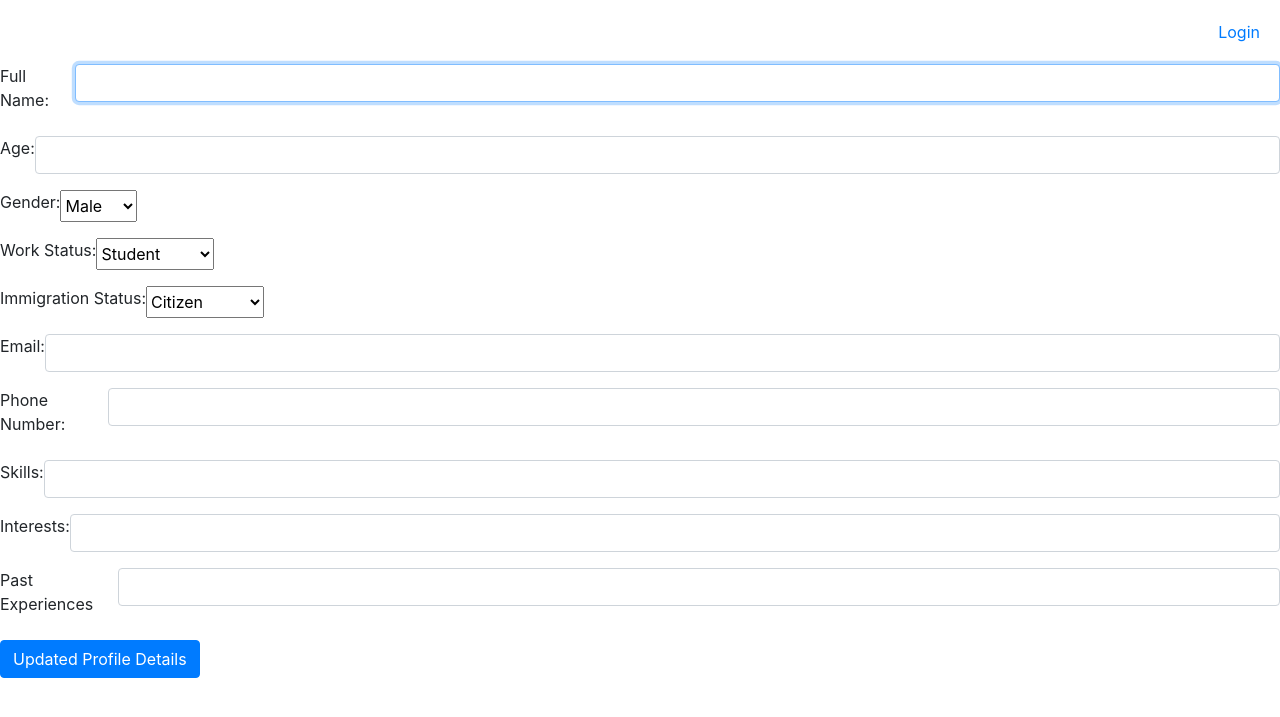
After one commit to mariotey/Hack4Good-frontend, a Django app: page /user_edit/None in a window 1280 px wide. The commit adds this page. Shown: the top 717 px of the page. Run offline with Django 5.2, Linux system fonts and the light colour scheme; data that the repository does not hold is empty; some libraries are stand-ins or nearby versions.

Commit message:
Added User profile

```diff
--- a/reco_app/templates/event.html
+++ b/reco_app/templates/event.html
@@ -8,7 +8,9 @@
             </div>
         {% else %}
             <div style = "margin: 0px 10px;">
-                Welcome, {{ username }}!
+                Welcome,
+                    <a href = "{% url 'user' user_email=user_email %}">{{ username }}</a>
+                !
             </div>
             <div>
                 <a href="{% url 'logout' %}"> Logout </a>
--- a/reco_app/templates/index.html
+++ b/reco_app/templates/index.html
@@ -10,7 +10,9 @@
 
         {% if username != "None" %}
             <div style = "margin: 0px 10px;">
-                Welcome, {{ username }}!
+                Welcome,
+                    <a href = "{% url 'user' user_email=user_email %}">{{ username }}</a>
+                !
             </div>
             <div>
                 <a href="{% url 'logout' %}"> Logout </a>
--- /dev/null
+++ b/reco_app/templates/user_edit.html
@@ -0,0 +1,82 @@
+{% extends "layout.html" %}
+
+{% block body %}
+    <div style="display: flex; justify-content: flex-end; margin: 20px;">
+        {% if username == "None" %}
+            <div>
+                <a href="{% url 'login' %}"> Login </a>
+            </div>
+        {% else %}
+            <div style = "margin: 0px 10px;">
+                Welcome,
+                    <a href = "{% url 'user' user_email=user_email %}">{{ username }}</a>
+                !
+            </div>
+            <div>
+                <a href="{% url 'logout' %}"> Logout </a>
+            </div>
+        {% endif %}
+    </div>
+
+    <form action="{% url 'user_edit' user_email=user_email %}" method="post">
+        {% csrf_token %}
+        <div class="form-group" style="display: flex;">
+            <label>Full Name: </label>
+            <input class="form-control" autofocus type="text" name="full_name" placeholder="{{user_details.full_name}}">
+        </div>
+        <div class="form-group" style="display: flex;">
+            <label>Age: </label>
+            <input class="form-control" type="number" name="age" placeholder="{{user_details.age}}">
+        </div>
+        <div class="form-group" style="display: flex;">
+            <label>Gender: </label>
+            <select name="gender">
+                <option value="m" {% if gender == "m" %}selected{% endif %}>Male</option>
+                <option value="f" {% if gender == "f" %}selected{% endif %}>Female</option>
+            </select>
+        </div>
+        <div class="form-group" style="display: flex;">
+            <label>Work Status: </label>
+            <select name="work_status">
+                <option value="student" {% if work_status == "student" %}selected{% endif %}>Student</option>
+                <option value="employed" {% if work_status == "employed" %}selected{% endif %}>Employed</option>
+                <option value="unemployed" {% if work_status == "unemployed" %}selected{% endif %}>Unemployed</option>
+            </select>
+        </div>
+        <div class="form-group" style="display: flex;">
+            <label>Immigration Status: </label>
+            <select name="immigration_status">
+                <option value="citizen" {% if immigration_status == "citizen" %}selected{% endif %}>Citizen</option>
+                <option value="pr" {% if immigration_status == "pr" %}selected{% endif %}>PR</option>
+                <option value="student visa" {% if immigration_status == "student visa" %}selected{% endif %}>Student Visa</option>
+                <option value="other" {% if immigration_status == "other" %}selected{% endif %}>Other</option>
+            </select>
+
+        </div>
+        <div class="form-group" style="display: flex;">
+            <label>Email: </label>
+            <input class="form-control" type="email" name="email" placeholder="{{user_details.email}}">
+        </div>
+        <div class="form-group" style="display: flex;">
+            <label>Phone Number: </label>
+            <input class="form-control" type="text" name="phone_number" placeholder="{{user_details.phone_number}}">
+        </div>
+
+        <div class="form-group" style="display: flex;">
+            <label>Skills: </label>
+            <input class="form-control" type="text" name="skills" placeholder="{{user_details.skills}}">
+        </div>
+
+        <div class="form-group" style="display: flex;">
+            <label>Interests: </label>
+            <input class="form-control" type="text" name="interests" placeholder="{{user_details.interests}}">
+        </div>
+
+        <div class="form-group" style="display: flex;">
+            <label>Past Experiences </label>
+            <input class="form-control" type="text" name="past_volunteer_experience" placeholder="{{user_details.past_volunteer_experience}}">
+        </div>
+        <input class="btn btn-primary" type="submit" value="Updated Profile Details">
+    </form>
+
+{% endblock %}
--- a/reco_app/urls.py
+++ b/reco_app/urls.py
@@ -11,5 +11,8 @@ urlpatterns = [
     path("create_event", views.create_event, name="create_event"),
 
     path("event/<str:event_title>", views.event, name="event"),
-    path("eventreg/<int:event_id>", views.event_reg, name="event_reg")
+    path("eventreg/<int:event_id>", views.event_reg, name="event_reg"),
+
+    path("user/<str:user_email>", views.get_user, name="user"),
+    path("user_edit/<str:user_email>", views.user_edit, name="user_edit"),
 ]
--- a/reco_app/views.py
+++ b/reco_app/views.py
@@ -214,3 +214,62 @@ def event_reg(request, event_id):
         "event": event,
         "registered_status": True
     })
+
+def get_user(request, user_email):
+    user_email = request.COOKIES.get("user_email", "None")
+    username = request.COOKIES.get("username", "None")
+
+    user_details = requests.get(
+        f"{FASTAPI_BASE_URL}/user/get_user",
+        params={"email": user_email}
+    ).json()
+
+    user_admin  = requests.get(
+        f"{FASTAPI_BASE_URL}/user/is_admin",
+        params={"email": user_email}
+    ).json()["is_admin"]
+
+    print(user_admin)
+
+    return render(request, 'user.html', {
+        "username": username,
+        "user_email": user_email,
+        "user_details": user_details,
+        "user_admin": user_admin,
+    })
+
+
+def user_edit(request, user_email):
+    user_email = request.COOKIES.get("user_email", "None")
+    username = request.COOKIES.get("username", "None")
+
+    if request.method == "POST":
+        update_data = {
+            "email": request.POST["email"],
+            "full_name": request.POST["full_name"],
+            "password": request.POST["password"],
+            "age": int(request.POST["age"]),
+            "gender": request.POST["gender"],
+            "phone_number": request.POST["phone_number"],
+            "work_status": request.POST["work_status"],
+            "immigration_status": request.POST["immigration_status"],
+            "skills": request.POST["skills"],
+            "interests": request.POST["interests"],
+            "past_volunteer_experience": request.POST["past_volunteer_experience"],
+        }
+
+        response = HttpResponseRedirect(reverse("get_user"))
+        response.set_cookie("user_email", request.POST["email"], max_age=3600)
+        return response
+
+    else:
+        user_details = requests.get(
+            f"{FASTAPI_BASE_URL}/user/get_user",
+            params={"email": user_email}
+        ).json()
+
+        return render(request, 'user_edit.html', {
+            "username": username,
+            "user_email": user_email,
+            "user_details": user_details,
+        })
```
Also changed, not shown: reco_app/templates/createEvent.html (+11 -5 lines), reco_app/templates/user.html (added, +77 -0 lines), reco_app/templates/layout.html (line endings or trailing spaces).
